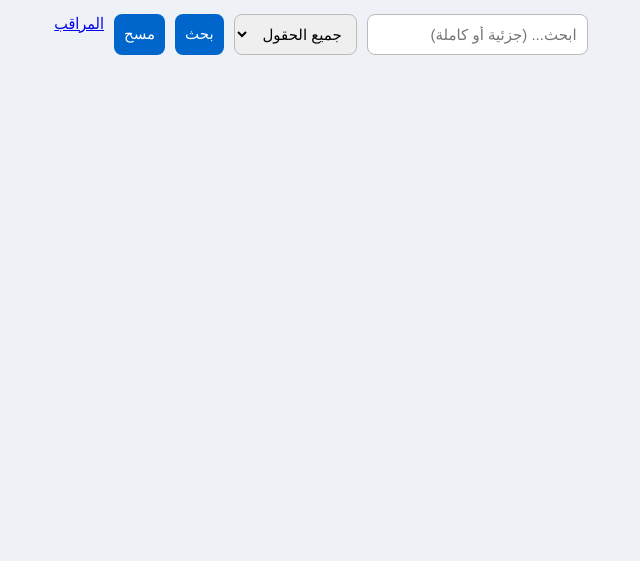
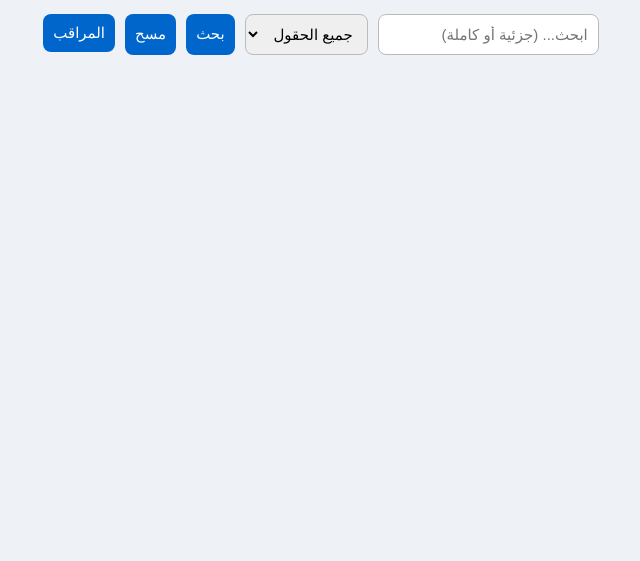
Before and after one commit to AaptitudeTest/AaptitudeTest.github.io, a plain HTML site: page index.html in a window 1280 px wide. Shown: the part 239-800 px from the top of the page, without its empty margins (319-959 px from the left). Drawn offline with Linux system fonts and the light colour scheme.

Commit message:
Update index.html

```diff
--- a/index.html
+++ b/index.html
@@ -47,7 +47,7 @@
     button:hover {
       background: #004da3;
     }
-    .button1 {background-color: #04AA6D;}
+
     .highlight {
       background: yellow;
       font-weight: bold;
@@ -77,7 +77,7 @@
     <button id="clearBtn">مسح</button>
 
     <a href="https://script.google.com/macros/s/AKfycbwK0l7cYin46AfhnGxx67JsodNjQ9H4RAqkOfIJoyQDhPIi5awCCdhN7079ZJ8gLhau/exec">
-  <button1>المراقب</button1>
+  <button>المراقب</button>
 </a>
   </div>
 
```
